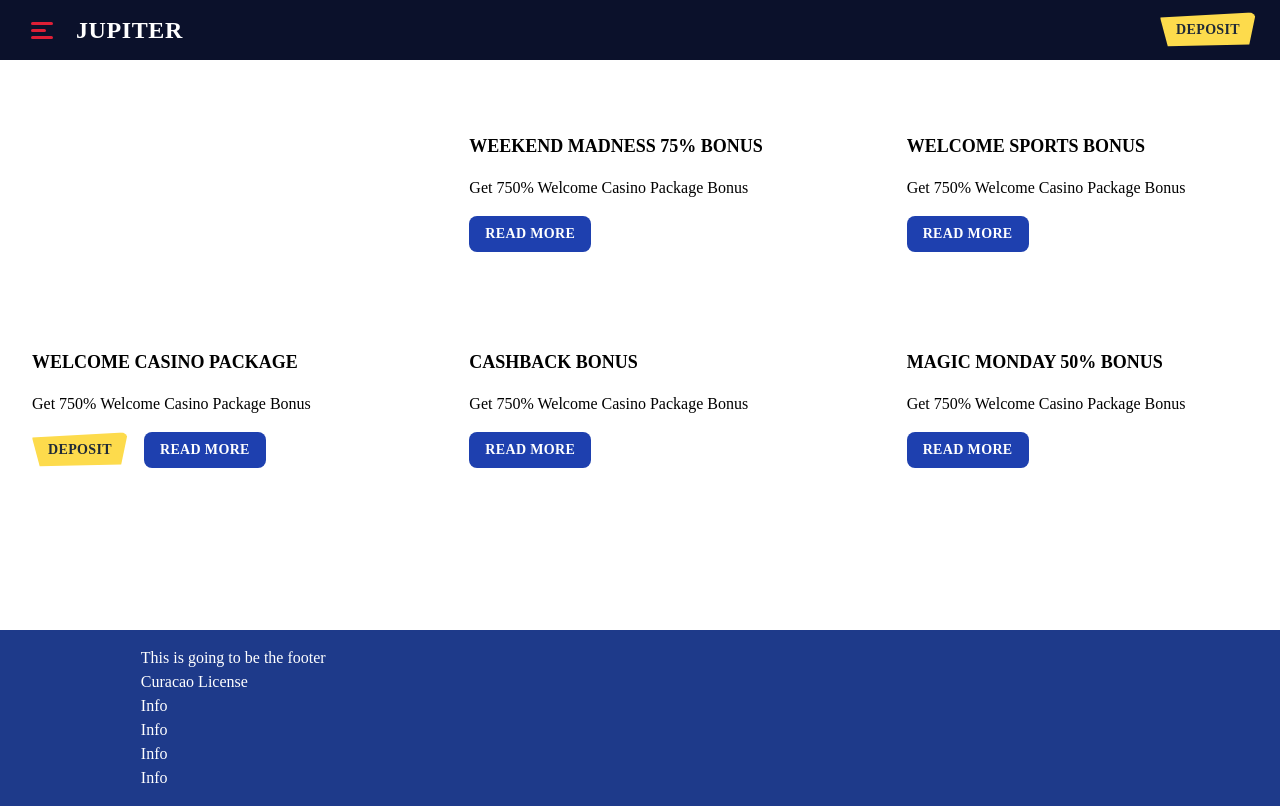
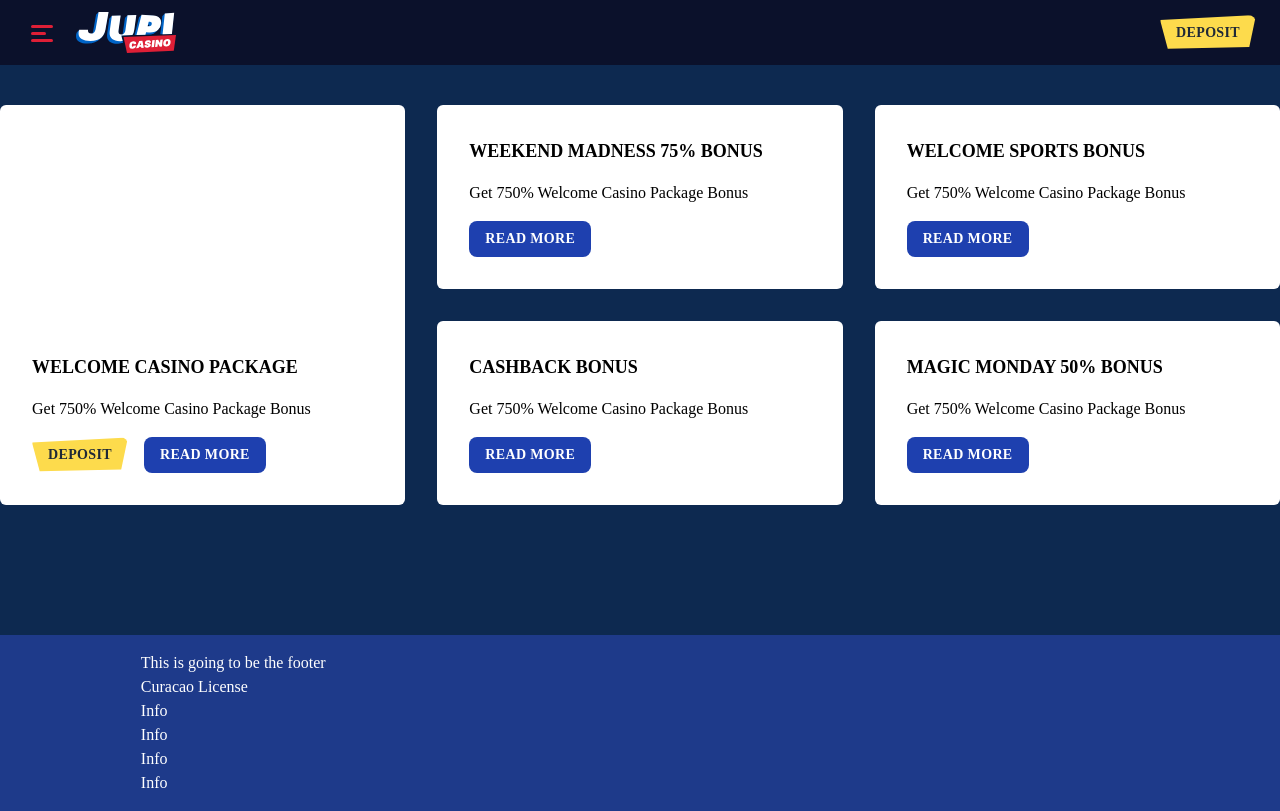
Before and after one commit to MenKNas/jupister-dummy-layout, a React (Create React App) app: page /promotions in a window 1280 px wide. Built offline with nearby package versions, Linux system fonts and the light colour scheme.

Commit message:
disable section clip paths for now, totaljackpot styling and brand logo

```diff
--- a/src/components/Carousels/index.js
+++ b/src/components/Carousels/index.js
@@ -36,9 +36,11 @@ function Slider({ slide }) {
         loading="lazy"
         alt="Welcome bonus banner"
         style={{
+          width: "100%",
+          height: "auto",
           maxWidth: "100%",
           maxHeight: "100%",
-          minHeight: "200px",
+          minHeight: "160px",
           objectFit: "cover",
           borderRadius: "4px",
         }}
--- a/src/components/Layout/Header/index.js
+++ b/src/components/Layout/Header/index.js
@@ -1,5 +1,6 @@
 import * as React from "react";
 import { NavLink } from "react-router-dom";
+// import { Link } from "";
 import { FontAwesomeIcon } from "@fortawesome/react-fontawesome";
 import { faAngleDown, faUser } from "@fortawesome/free-solid-svg-icons";
 import { SideBar } from "./SideBar";
@@ -7,6 +8,7 @@ import MainButton from "../../Buttons/MainButton";
 import useWindowSize from "../../../hooks/useWindowSize";
 import AccountMenu from "./AccountMenu";
 import { ReactComponent as BurgerIcon } from "../../../icons/menu_burger_box.svg";
+// import { ReactComponent as Logo } from "../../../icons/brand-logo-main.svg";
 
 const authenticatedUser = true;
 
@@ -25,9 +27,14 @@ function MobileHeader() {
           >
             <BurgerIcon />
           </button>
-          <span className="text-white uppercase text-2xl tracking-wide font-extrabold">
-            Jupiter
-          </span>
+          <NavLink to="/">
+            <img
+              src="/assets/brand-logo-main.svg"
+              alt="Logo"
+              width={100}
+              height={80}
+            />
+          </NavLink>
         </div>
         <div>
           {authenticatedUser ? (
@@ -96,9 +103,14 @@ function DesktopHeader() {
       >
         <div className="flex justify-between space-x-4 items-center">
           <div>
-            <span className="text-white text-2xl tracking-wide font-bold uppercase">
-              Jupiter
-            </span>
+            <NavLink to="/">
+              <img
+                src="/assets/brand-logo-main.svg"
+                alt="Logo"
+                width={80}
+                height={80}
+              />
+            </NavLink>
           </div>
           <div className="hidden lg:flex items-center uppercase px-4 text-white font-bold">
             <span className="px-4 truncate">
--- a/src/components/Layout/index.js
+++ b/src/components/Layout/index.js
@@ -14,7 +14,11 @@ export default function Layout() {
     <div>
       <div>
         <Header />
-        <div style={{ minHeight: "calc(100vh - 230px)" }} className="bg-white">
+        <div className="bg-white">
+          <div
+            style={{ minHeight: "calc(100vh - 230px)" }}
+            className="bg-bg-secondary"
+          >
             <Switch>
               <Route path="/casino" exact>
                 <Casino />
@@ -39,5 +43,6 @@ export default function Layout() {
           <Footer />
         </div>
       </div>
+    </div>
   );
 }
--- a/src/components/Views/Home/Homepage.module.css
+++ b/src/components/Views/Home/Homepage.module.css
@@ -6,10 +6,15 @@
     object-fit: contain;
 }
 
-.clippedBottom {
+/* .clippedBottom {
     clip-path: polygon(0 0, 100% 0, 100% 100%, 0 96%);
 }
 
 .clippedTop {
     clip-path: polygon(0 4%, 100% 0, 100% 100%, 0 100%);
+} */
+
+.jackpot {
+    @apply hidden lg:flex flex-col lg:w-full mx-auto py-4 text-center text-white justify-center items-center border border-brand-third space-y-4 uppercase rounded-md;
+    background: #010F27;
 }
--- a/src/components/Views/Home/TotalJackpot.js
+++ b/src/components/Views/Home/TotalJackpot.js
@@ -1,9 +1,10 @@
 import * as React from "react";
+import styles from "./Homepage.module.css";
 
 export default function TotalJackpot() {
   return (
     <div className="px-4">
-      <div className="hidden lg:flex flex-col lg:w-full mx-auto py-4 text-center bg-gray-800 text-white justify-center items-center border border-brand-third space-y-4 uppercase rounded-md">
+      <div className={styles.jackpot}>
         <h4 className="text-sm rounded-xl border border-blue-900 tracking-widest px-4 py-1">
           Total Jackpot
         </h4>
--- a/src/components/Views/Promotions/index.js
+++ b/src/components/Views/Promotions/index.js
@@ -3,6 +3,7 @@ import PromotionCard from "./PromotionCard";
 
 export default function Promotions({ preview = false }) {
   return (
+    <div className="bg-bg-secondary">
       <div
         style={{ maxWidth: 1400, margin: "0 auto" }}
         data-component="Promotions"
@@ -44,5 +45,6 @@ export default function Promotions({ preview = false }) {
           </div>
         )}
       </div>
+    </div>
   );
 }
```
Also changed, not shown: public/assets/brand-logo-main.svg (added), public/assets/slider-img.jpg. Lines whose indentation alone changed are shown as unchanged.
